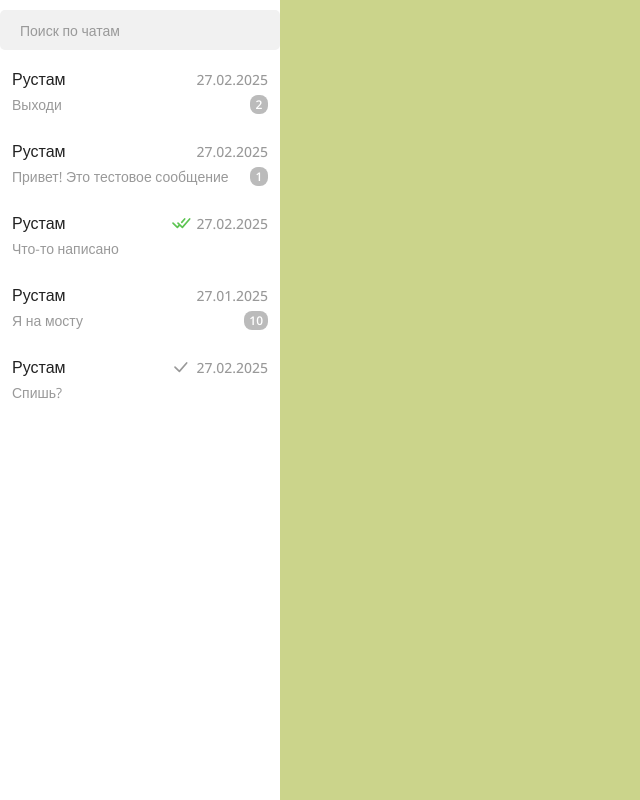
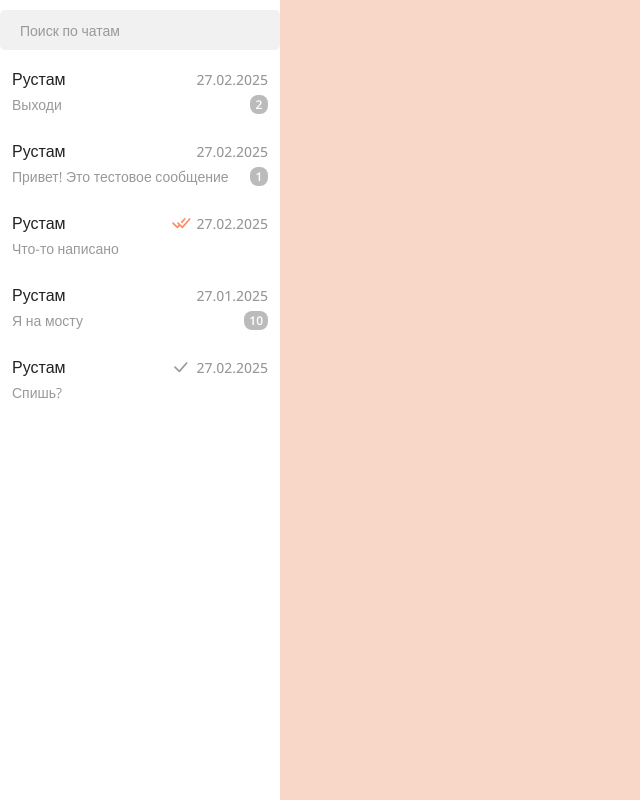
Before and after one commit to Mid1i/Kwagga-Chat, a Vue app: page / in a window 1280 px wide. Shown: the whole page, without its empty margins (0-640 px from the left). Built offline with nearby package versions, Linux system fonts and the light colour scheme.

Commit message:
fix: Изменены описания переменных

```diff
--- a/src/assets/styles/variables.scss
+++ b/src/assets/styles/variables.scss
@@ -1,10 +1,10 @@
 :root {
 	// Основные фоны
-	--color-bg-primary: #CBD48B; /* Основной фон чата */
+	--color-bg-primary: #F8D7C9; /* Основной фон чата */
 	--color-bg-secondary: #FFFFFF; /* Фон боковой панели */
 
 	// Фоны сообщений
-	--color-message-my: #EFFDDE; /* Фон моих сообщений */
+	--color-message-my: #FFF0EB; /* Фон моих сообщений */
 	--color-message-partner: #FFFFFF; /* Фон сообщений собеседника */
 
 	// Текстовые цвета
@@ -17,42 +17,39 @@
 
 	// Выбранные элементы и hover эффекты
 	--color-hover-bg: #F1F1F1; /* Фон при hover эффекте */
-	--color-selected-bg: #419FD9; /* Выбранный чат */
+	--color-selected-bg: #FF8A65; /* Выбранный чат */
 	--color-selected-icon: #FFFFFF; /* Иконка в выбранном чате */
 
 	// Акцентные цвета
-	--color-accent-primary: #5DC452;
+	--color-accent-primary: #FF8A65;
 	--color-accent-warning: #F0B232;
 	--color-accent-success: #3BA55C;
 	--color-accent-danger: #ED4245;
 	--color-accent-white: #FFFFFF;
 
 	// Тени
-	--shadow-header: 2px 0px 2px rgb(0, 0, 0, .2); /* Тень у бокового меню */
+	--shadow-header: 2px 0px 2px rgb(0, 0, 0, .2); /* Тень */
 }
 
 [data-theme="dark"] {
 	// Основные фоны
-	--color-bg-primary: #0E1621;
-	--color-bg-secondary: #17212B;
+	--color-bg-primary: #0E1A24;
+	--color-bg-secondary: #17232C;
 
 	// Фоны сообщений
-	--color-message-my: #2B5278;
-	--color-message-partner: #182533;
+	--color-message-my: #2B5A7A;
+	--color-message-partner: #182A38;
 
 	// Текстовые цвета
 	--color-text-primary: #E4ECF2;
-	--color-text-secondary: #7F91A4;
-	--color-text-muted: #3E546A;
+	--color-text-secondary: #8FA3B5;
+	--color-text-muted: #4A667A;
 
 	// Границы и разделители
-	--color-border-light: #2F3841;
+	--color-border-light: #354351;
 
 	// Выбранные элементы и hover эффекты
-	--color-hover-bg: #202B36;
-	--color-selected-bg: #2B5278;
-	--color-selected-icon: #7AA3CA;
-
-	// Акцентные цвета
-	--color-accent-primary: #6FB9F9;
+	--color-hover-bg: #233038;
+	--color-selected-bg: #3E7099;
+	--color-selected-icon: #F2D9CC;
 }
```
